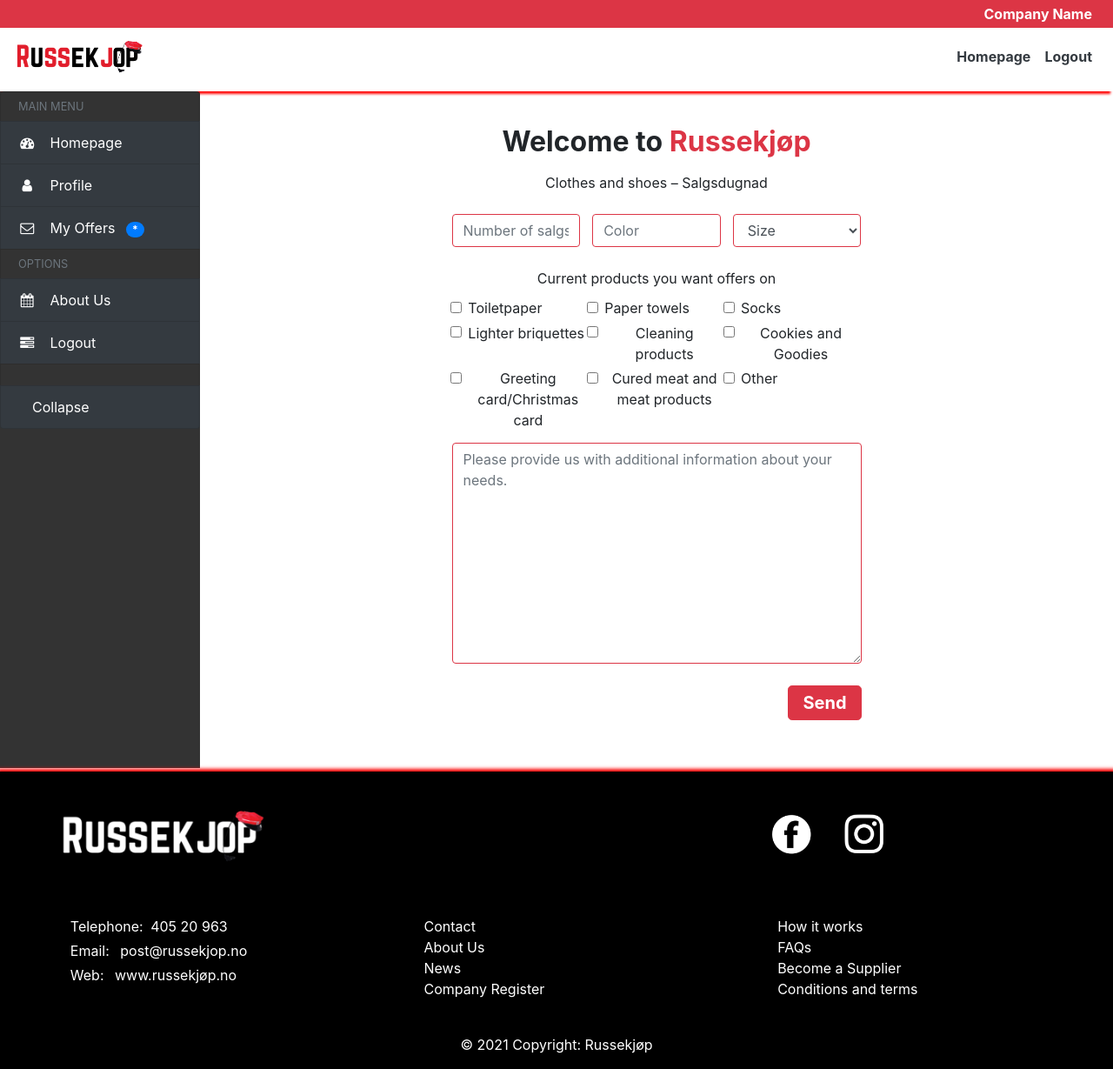
After one commit to MughalUsama/Russekjop, a PHP site: page /request.php in a window 1280 px wide. The commit adds this page. Shown: the whole page at 87% size. Run offline with PHP 8.4, Linux system fonts and the light colour scheme; some libraries are stand-ins or nearby versions.

Commit message:
new form added

```diff
--- /dev/null
+++ b/forms/Dugnad/Salgsdugnad.php
@@ -0,0 +1,82 @@
+<section class="create-account-sec py-8 py-md-10 py-lg-12" style="margin-top:1.5%">
+    <div class="container">
+        <div class="row mb-6 mb-lg-10 mb-xl-14">
+            <div class="col-12 text-center mb-4">
+                <h2 class="heading mb-3" >
+                <strong class="font-weight-medium">Welcome to </strong>
+                <strong class="text-danger">Russekjøp</strong>
+                </h2>
+                <span class="title">Clothes and shoes – Salgsdugnad</span>
+            </div>
+        </div>
+        <div class="row justify-content-center">
+            <div class="col-12 col-md-10 col-lg-8 col-xl-6">
+                <form class="Salgsdugnad-form text-center" method="POST" action="#">
+                    <div class="d-flex flex-row form-group mb-4 mb-lg-6">
+                        <input type="text" name="numberOfSalgsdugnad" id="numberOfSalgsdugnad" class=" form-control border border-danger" placeholder="Number of salgsdugnad" style="width: 33%;"  required>
+                        <input type="text" name="colorOfSalgsdugnad" id="colorOfSalgsdugnad" class=" form-control border border-danger" placeholder="Color" style="margin-left:2.95%;width:33%"  required>
+                        <select type="text" name="sizeOfSalgsdugnad" class="form-control border border-danger" id="sizeOfSalgsdugnad" style="margin-left:2.95%;width:33%">
+                            <option value="" selected disabled>Size</option>
+                            <option>Small=3</option>
+                            <option>Medium=4</option>
+                            <option>Large=5</option>
+                            <option>X-large=6</option>
+                        </select>
+                    </div>
+                    <label class="form-check-label" for="exampleCheck" style="font-size:105%%;margin-bottom: 4%;">Current products you want offers on  </label>
+                    <div class="form-check d-flex flex-row" style="margin-bottom: 3%;margin-top: -2%; width: 100%;padding-left: 0%;padding-right: 0%;">
+                        <div class="d-flex flex-row" style="width:33.3%;padding-left: 4%;">
+                            <input type="checkbox" name="checkToiletpaper" id="checkToiletpaper" class="form-check-input border border-danger" required>
+                            <label class="form-check-label" for="exampleCheck1" style="font-size:100%;">Toiletpaper </label>
+                        </div>
+                        <div class="d-flex flex-row" style="width:33.3%;padding-left: 4%;">
+                            <input type="checkbox" name="checkPaperTowels" id="checkPaperTowels" class="form-check-input border border-danger" required>
+                            <label class="form-check-label" for="exampleCheck2" style="font-size:100%;">Paper towels </label>
+                        </div>
+                        <div class="d-flex flex-row" style="width:33.3%;padding-left: 4%;">
+                            <input type="checkbox" name="checkSocks" id="checkSocks" class="form-check-input border border-danger" required>
+                            <label class="form-check-label" for="exampleCheck3" style="font-size:100%;">Socks </label>
+                        </div>
+                    </div>
+
+                    <div class="form-check d-flex flex-row" style="margin-bottom: 3%;margin-top: -2%; width: 100%;padding-left: 0%;padding-right: 0%;">
+                        <div class="d-flex flex-row" style="width:33.3%;padding-left: 4%;">
+                            <input type="checkbox" name="checkLighterBriquettes" id="checkLighterBriquettes" class="form-check-input border border-danger" required>
+                            <label class="form-check-label" for="exampleCheck4" style="font-size:100%;">Lighter briquettes </label>
+                        </div>
+                        <div class="d-flex flex-row" style="width:33.3%;padding-left: 4%;">
+                            <input type="checkbox" name="checkCleaningProducts" id="checkCleaningProducts" class="form-check-input border border-danger" required>
+                            <label class="form-check-label" for="exampleCheck5" style="font-size:100%;">Cleaning products </label>
+                        </div>
+                        <div class="d-flex flex-row" style="width:33.3%;padding-left: 4%;">
+                            <input type="checkbox" name="checkCookiesAndGoodies" id="checkCookiesAndGoodies" class="form-check-input border border-danger" required>
+                            <label class="form-check-label" for="exampleCheck6" style="font-size:100%;">Cookies and Goodies </label>
+                        </div>
+                    </div>
+
+                    <div class="form-check d-flex flex-row" style="margin-bottom: 3%;margin-top: -2%; width: 100%;padding-left: 0%;padding-right: 0%;">
+                        <div class="d-flex flex-row" style="width:33.3%;padding-left: 4%;">
+                            <input type="checkbox" name="checkGreetingCard/ChristmasCard" id="checkGreetingCard/ChristmasCard" class="form-check-input border border-danger" required>
+                            <label class="form-check-label" for="exampleCheck7" style="font-size:100%;">Greeting card/Christmas card </label>
+                        </div>
+                        <div class="d-flex flex-row" style="width:33.3%;padding-left: 4%;">
+                            <input type="checkbox" name="checkCuredMeatSndMeatProducts" id="checkCuredMeatSndMeatProducts" class="form-check-input border border-danger" required>
+                            <label class="form-check-label" for="exampleCheck8" style="font-size:100%;">Cured meat and meat products </label>
+                        </div>
+                        <div class="d-flex flex-row" style="width:33.3%;padding-left: 4%;">
+                            <input type="checkbox" name="checkOther" id="checkOther" class="form-check-input border border-danger" required>
+                            <label class="form-check-label" for="exampleCheck9" style="font-size:100%;">Other </label>
+                        </div>
+                    </div>
+
+                    <div class="form-group mb-4 mb-lg-6">
+                        <textarea name="paragraph_text_Salgsdugnad" id="paragraph_text_Salgsdugnad" cols="50" rows="10" class="form-control border border-danger" placeholder="Please provide us with additional information about your needs." required></textarea>
+                    </div>
+                    <div class="pt-4 mb-5">
+                        <button type="submit" name="sendSalgsdugnad" id="sendSalgsdugnad" class="btn btn-lg py-1 btn-danger text-capitalize font-weight-bold" style="float:right;margin-top: -5%;">Send</button>
+                    </div>
+                </form>
+            </div>
+        </div>
+    </div>
+</section>
--- a/register_Group.php
+++ b/register_Group.php
@@ -63,7 +63,7 @@
 									<input type="password" name="userConfirmPassword" id="userConfirmPassword" class="form-control border border-danger" placeholder="Confirm Password" minlength="8" required>
 								</div>
 								<div class="form-check d-flex flex-row">
-							    <input type="checkbox" name="userAgeConfirmation" id="userAgeConfirmation" class="form-check-input border border-danger" id="ageCheck" required>
+							    <input type="checkbox" name="userAgeConfirmation" id="userAgeConfirmation" class="form-check-input border border-danger" required>
 							    <label class="form-check-label" for="exampleCheck1" style="font-size:50%;">I confirm that I am over 18 years old *</label>
 							  </div>
 								<div class="pt-4 mb-5">
--- a/forms/Clothes_and_shoes_russedress.php
+++ b/request.php
@@ -91,47 +91,9 @@
     </div><!-- sidebar-container END -->
     <!-- MAIN -->
     <div class="col p-4">
-        <section class="create-account-sec py-8 py-md-10 py-lg-12" style="margin-top:1.5%">
-	<div class="container">
-		<div class="row mb-6 mb-lg-10 mb-xl-14">
-			<div class="col-12 text-center mb-4">
-				<h2 class="heading mb-3" >
-					<strong class="font-weight-medium">Welcome to </strong>
-					<strong class="text-danger">Russekjøp</strong>
-				</h2>
-				<span class="title">Clothes and shoes – Russedress</span>
-			</div>
-		</div>
-		<div class="row justify-content-center">
-			<div class="col-12 col-md-10 col-lg-8 col-xl-6">
-				<form class="Russedress-form text-center" method="POST" action="#">
-					<div class="d-flex flex-row form-group mb-4 mb-lg-6">
-						<input type="text" name="numberOfRussedress" id="numberOfRussedress" class=" form-control border border-danger" placeholder="Number of russedress" style="width: 33%;"  required>
-						<input type="text" name="colorOfRussedress" id="colorOfRussedress" class=" form-control border border-danger" placeholder="Color" style="margin-left:2.95%;width:33%"  required>
-						<select type="text" name="sizeOfRussedress" class="form-control border border-danger" id="sizeOfRussedress" style="margin-left:2.95%;width:33%">
-							<option value="" selected disabled>Size</option>
-						    <option>Small=3</option>
-						    <option>Medium=4</option>
-						    <option>Large=5</option>
-						    <option>X-large=6</option>
-						</select>
-					</div>
-					<div class="form-check d-flex flex-row">
-						<label class="form-check-label" for="exampleCheck1" style="font-size:75%;">Print </label>
-						<input type="checkbox" name="printRussedress" id="printRussedress" class="form-check-input border border-danger" id="ageCheck" required>
-					</div>
-					<div class="form-group mb-4 mb-lg-6">
-						<textarea name="paragraph_text" id="paragraph_text" cols="50" rows="10" class="form-control border border-danger" placeholder="Your Message" required></textarea>
-					</div>
-
-					<div class="pt-4 mb-5">
-						<button type="submit" name="userSignUpBtn" id="userSignUpBtn" class="btn btn-lg py-1 btn-danger text-capitalize font-weight-bold" style="float:right;">Send</button>
-					</div>
-				</form>
-			</div>
-		</div>
-	</div>
-</section>
+        <?php
+        require_once("./forms/Dugnad/Salgsdugnad.php");
+        ?>
     </div><!-- Main Col END -->
 </div><!-- body-row END -->
     <!-- Page Content -->
```
Also changed, not shown: forms/clothes_and_shoes/jacket.php (added, +40 -0 lines), forms/clothes_and_shoes/russedress.php (added, +40 -0 lines), forms/clothes_and_shoes/shoes.php (added, +36 -0 lines), forms/clothes_and_shoes/singlet.php (added, +40 -0 lines), forms/clothes_and_shoes/sweater.php (added, +40 -0 lines), forms/clothes_and_shoes/t_shirt.php (added, +40 -0 lines).
